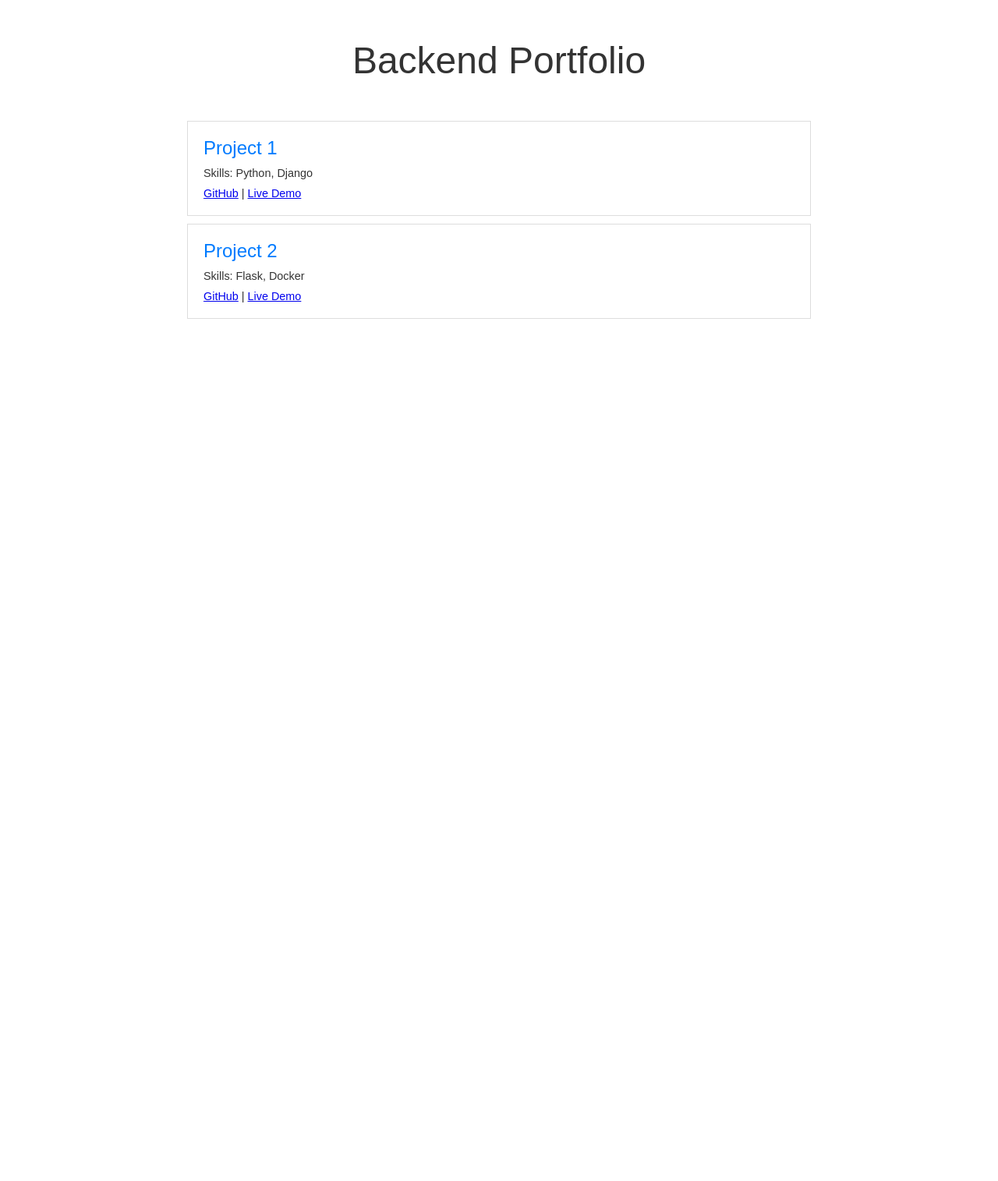
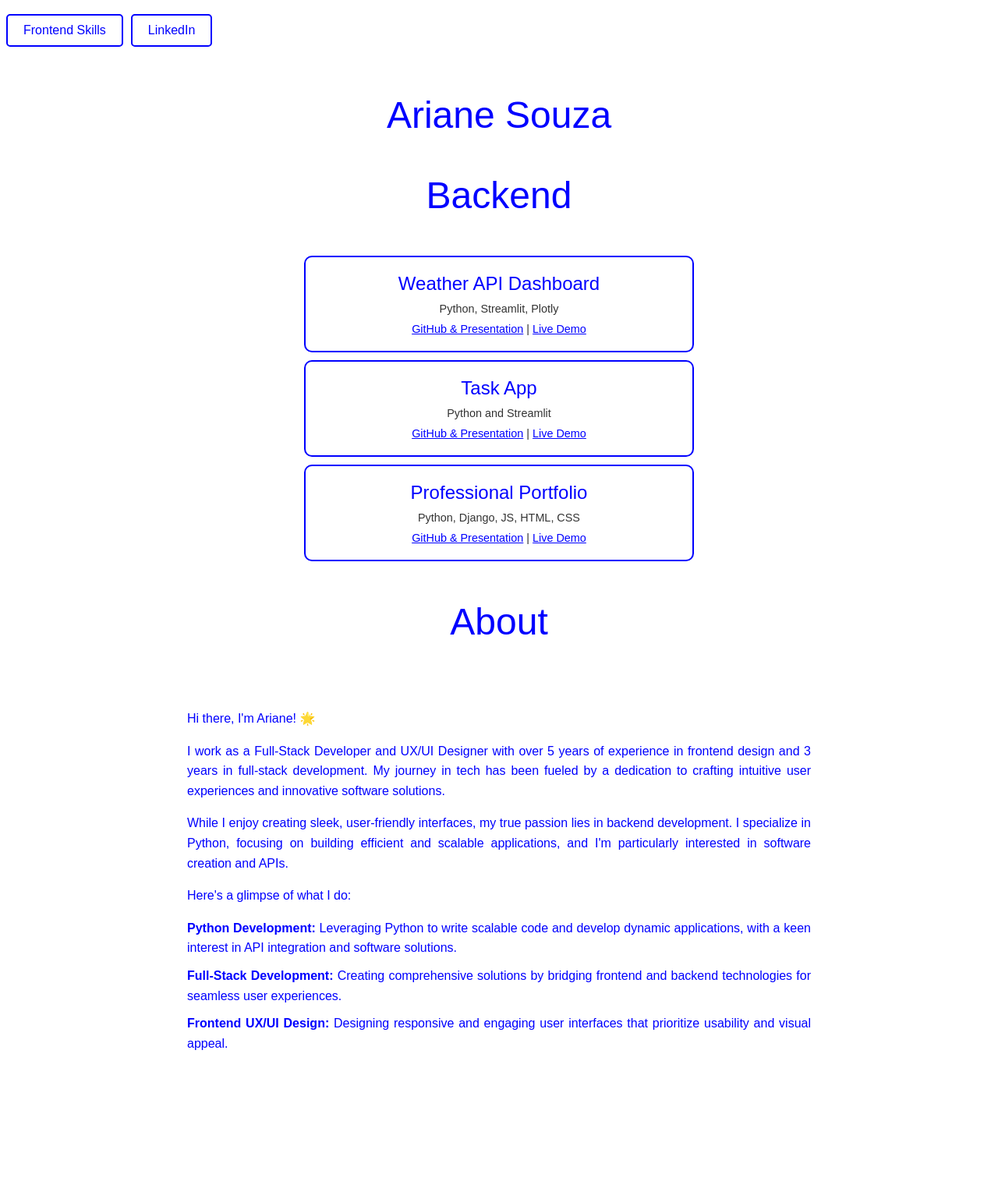
Before and after one commit to Arireal/project_backendfolio, a Django app: page / in a window 1280 px wide. Shown: the whole page at 78% size. Before the commit the page ends 409 px from the top, so only its background shows below. Run offline with Django 5.2, Linux system fonts and the light colour scheme.

Commit message:
Enhanced layout and added projects

```diff
--- a/portfolio/templates/portfolio/index.html
+++ b/portfolio/templates/portfolio/index.html
@@ -1,9 +1,11 @@
+
 <!DOCTYPE html>
 <html lang="en">
 <head>
     <meta charset="UTF-8">
     <meta name="viewport" content="width=device-width, initial-scale=1.0">
     <title>Backend Portfolio</title>
+    {% load static %}
     <style>
         body {
             background-color: white;
@@ -14,49 +16,196 @@
             font-size: 3rem;
             text-align: center;
             margin-top: 50px;
+            color: #0000FF;
         }
         .projects {
             margin: 50px auto;
             width: 80%;
-            max-width: 800px;
+            max-width: 500px;
         }
         .project-item {
-            border: 1px solid #ddd;
+            border: 2px solid #0000FF;
             padding: 20px;
             margin-bottom: 10px;
+            border-radius: 10px;
+            justify-content: center;
+            align-items: center;
+            text-align: center;
         }
         .project-title {
             font-size: 1.5rem;
-            color: #007bff;
+            color: #0000FF;
         }
         .project-details {
             margin-top: 10px;
             font-size: 0.9rem;
         }
+        .project-link{
+        color:#0000FF;
+        }
+        .project-link:hover {
+        color: #FF8000;
+        }
+        /* Keyframes for blur-to-focus animation */
+        @keyframes blurToFocus {
+          0% {
+            filter: blur(10px); /* Start with a heavy blur */
+            opacity: 0; /* Start transparent */
+          }
+          100% {
+            filter: blur(0); /* End with no blur */
+            opacity: 1; /* Fully visible */
+          }
+        }
+
+        /* Apply the animation to the text */
+        .blur-focus-text {
+
+          animation: blurToFocus 2s ease-in-out; /* Duration and easing */
+        }
+        .filter-for-logo{
+            filter: brightness(0) invert(1);
+        }
+        header {
+    background-color: white; /* White background for the header */
+}
+
+.navbar {
+    display: flex; /* Use flexbox for distribution */
+    justify-content: flex-start; /* Align items to the left */
+    padding: 10px 0; /* Padding for spacing */
+}
+
+.nav-link {
+    text-decoration: none; /* Remove underline */
+    color: #0000FF; /* Text color */
+    border: 2px solid #0000FF; /* Border color */
+    padding: 10px 20px; /* Padding for button size */
+    border-radius: 5px; /* Rounded corners for buttons */
+    transition: background-color 0.3s ease; /* Smooth background transition */
+    margin-right: 10px; /* Add space between buttons */
+}
+
+        .nav-link:last-child {
+            margin-right: 0; /* Remove margin for the last button */
+        }
+
+        .nav-link:hover {
+            background-color: #f0f0f0;
+        }
+        .about-container {
+            max-width: 800px;
+            margin: auto;
+            text-align: justify;
+        }
+        .about-text {
+        color: #0000FF;
+        text-align: justify;
+        font-size: 16px;
+        line-height: 1.6;
+        padding: 20px;
+}
+
+        h2 {
+            text-align: center;
+            margin-bottom: 20px;
+        }
+        ul {
+            list-style-type: none;
+            padding: 0;
+        }
+        li {
+            margin-bottom: 10px; /* Space between list items */
+        }
+        .highlight {
+            font-weight: bold; /* Bold effect for highlights */
+        }
+        footer {
+        background-color: white; /* White background for the footer */
+        height: 100px; /* Adjust the height to create a gap */
+        width: 100%; /* Ensure it spans the full width of the page */
+        margin-top: 20px; /* Add some space between the content and footer */
+    }
+
+.footer-gap {
+    height: 100%; /* Occupy the full height of the footer */
+}
+/* For WebKit browsers */
+::-webkit-scrollbar {
+    width: 12px; /* Adjust the width of the scrollbar */
+}
+
+::-webkit-scrollbar-track {
+    background: #f0f0f0; /* Background color of the scrollbar track */
+}
+
+::-webkit-scrollbar-thumb {
+    background-color: #0000FF; /* Color of the scrollbar thumb */
+    border-radius: 10px; /* Rounded corners for the scrollbar */
+    border: 2px solid #ffffff; /* Optional: adds a white border around the scrollbar */
+}
+
+/* For Firefox */
+html {
+    scrollbar-color: #0000FF #f0f0f0; /* Scrollbar thumb and track colors */
+    scrollbar-width: thin; /* Can be "auto" or "thin" */
+}
+
+
+
     </style>
 </head>
 <body>
+<header>
+        <nav class="navbar">
+            <a href="https://ariane-souza.myportfolio.com/frontend" target="_blank" class="nav-link">Frontend Skills</a>
+            <a href="https://www.linkedin.com/in/ariane-souza-dev/" target="_blank" class="nav-link">LinkedIn</a>
+        </nav>
+    </header>
 
-    <div class="title">Backend Portfolio</div>
+    <div class="title blur-focus-text"><p>Ariane Souza</p><p> Backend</p></div>
 
     <div class="projects">
-        <div class="project-item">
-            <div class="project-title">Project 1</div>
-            <div class="project-details">Skills: Python, Django</div>
+        <div class="project-item floating-section2 floating-up2 ">
+            <div class="project-title">Weather API Dashboard</div>
+            <div class="project-details">Python, Streamlit, Plotly</div>
             <div class="project-details">
-                <a href="https://github.com/yourrepo" target="_blank">GitHub</a> |
-                <a href="https://yourlivedemo.com" target="_blank">Live Demo</a>
+                <a class="project-link" href="hhttps://github.com/Arireal/Weather_API_Dashboard" target="_blank">GitHub & Presentation</a> |
+                <a class="project-link" href="https://arianesouza-weather-api.streamlit.app/" target="_blank">Live Demo</a>
             </div>
         </div>
         <div class="project-item">
-            <div class="project-title">Project 2</div>
-            <div class="project-details">Skills: Flask, Docker</div>
+            <div class="project-title">Task App</div>
+            <div class="project-details">Python and Streamlit</div>
             <div class="project-details">
-                <a href="https://github.com/yourrepo2" target="_blank">GitHub</a> |
-                <a href="https://yourlivedemo2.com" target="_blank">Live Demo</a>
+                <a class="project-link" href="https://github.com/Arireal/my-todo-web-app" target="_blank">GitHub & Presentation</a> |
+                <a class="project-link" href="https://arireal-my-todo-web-app-web-app-yuez5x.streamlit.app/" target="_blank">Live Demo</a>
+            </div>
+        </div>
+         <div class="project-item">
+            <div class="project-title">Professional Portfolio</div>
+            <div class="project-details">Python, Django, JS, HTML, CSS</div>
+            <div class="project-details">
+                <a class="project-link" href="https://github.com/Arireal/my-todo-web-app" target="_blank">GitHub & Presentation</a> |
+                <a class="project-link" href="https://arireal-my-todo-web-app-web-app-yuez5x.streamlit.app/" target="_blank">Live Demo</a>
             </div>
         </div>
     </div>
+ <div class="title blur-focus-text"><p>About</p></div>
+<div class="about-container about-text ">
+        <p>Hi there, I'm Ariane! 🌟</p>
+        <p>I work as a Full-Stack Developer and UX/UI Designer with over 5 years of experience in frontend design and 3 years in full-stack development. My journey in tech has been fueled by a dedication to crafting intuitive user experiences and innovative software solutions.</p>
+        <p>While I enjoy creating sleek, user-friendly interfaces, my true passion lies in backend development. I specialize in Python, focusing on building efficient and scalable applications, and I'm particularly interested in software creation and APIs.</p>
+        <p>Here's a glimpse of what I do:</p>
+        <ul>
+            <li><span class="highlight">Python Development:</span> Leveraging Python to write scalable code and develop dynamic applications, with a keen interest in API integration and software solutions.</li>
+            <li><span class="highlight">Full-Stack Development:</span> Creating comprehensive solutions by bridging frontend and backend technologies for seamless user experiences.</li>
+            <li><span class="highlight">Frontend UX/UI Design:</span> Designing responsive and engaging user interfaces that prioritize usability and visual appeal.</li>
+        </ul>
+    </div>
+<footer>
+    <div class="footer-gap"></div>
+</footer>
 
 </body>
 </html>
```
Also changed, not shown: project_backendfolio/settings.py (+2 -14 lines).
